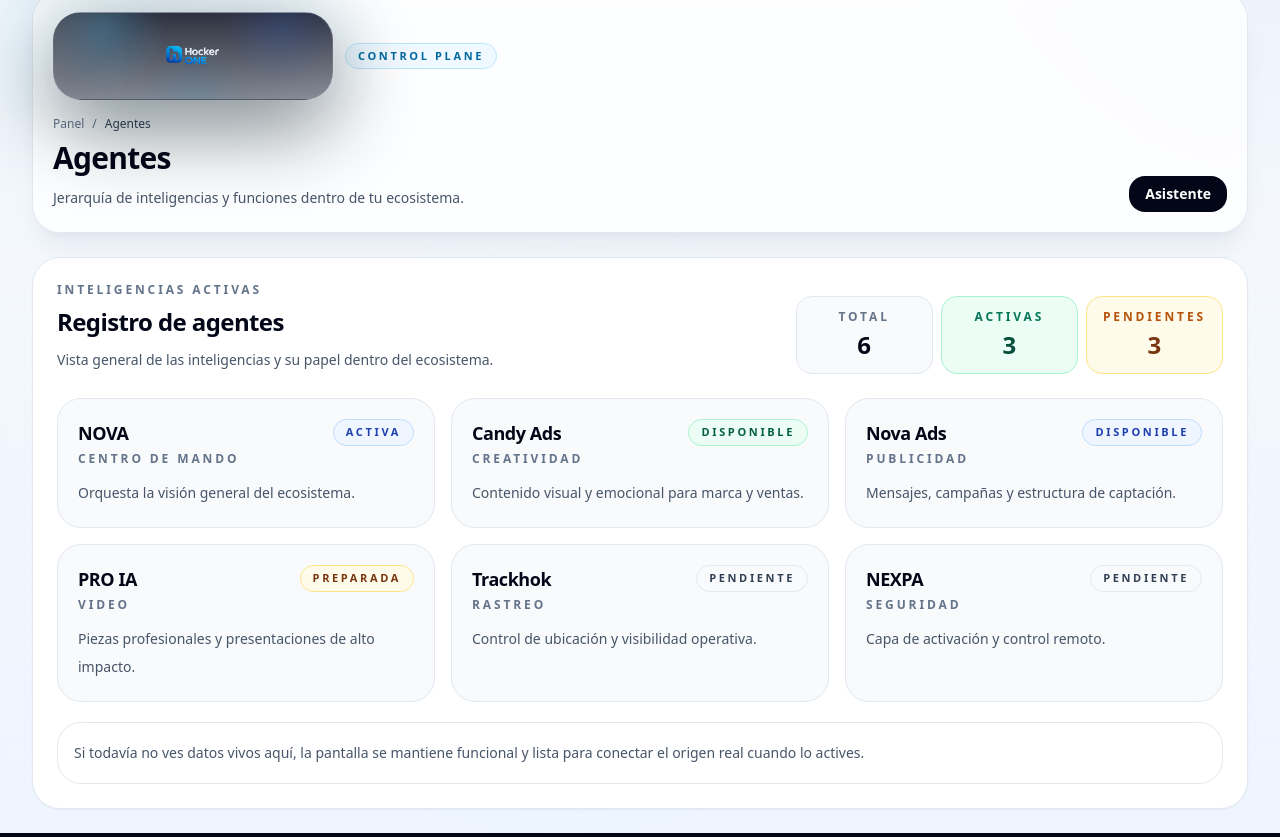
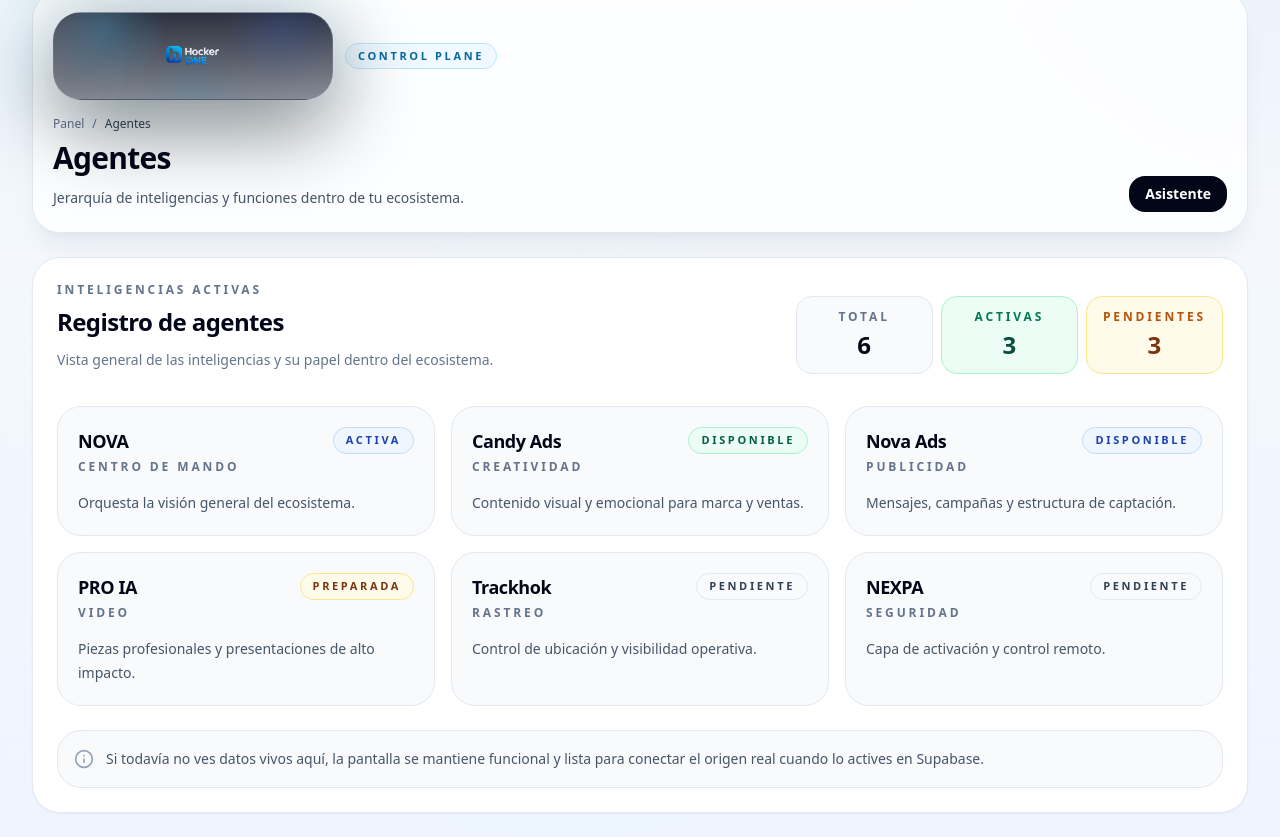
Before and after one commit to HockerAGI/hocker.one, a Next.js app: page /agis in a window 1280 px wide. Shown: the part 196-1033 px from the top of the page. Built offline with nearby package versions, Linux system fonts and the light colour scheme; no server answers; the database is empty.

Commit message:
Actualizar AgisRegistry.tsx

```diff
--- a/src/components/AgisRegistry.tsx
+++ b/src/components/AgisRegistry.tsx
@@ -93,29 +93,29 @@ export default function AgisRegistry({
   return (
     <section className={className}>
       <div className="rounded-[28px] border border-slate-200 bg-white p-6 shadow-sm">
-        <div className="flex flex-col gap-3 md:flex-row md:items-end md:justify-between">
+        <div className="flex flex-col gap-5 md:flex-row md:items-end md:justify-between">
           <div>
             <div className="text-xs font-bold uppercase tracking-[0.24em] text-slate-500">
               Inteligencias activas
             </div>
             <h2 className="mt-2 text-2xl font-black tracking-tight text-slate-950">{title}</h2>
-            <p className="mt-2 max-w-2xl text-sm leading-7 text-slate-600">{subtitle}</p>
+            <p className="mt-2 max-w-2xl text-sm leading-7 text-slate-500">{subtitle}</p>
           </div>
 
-          <div className="grid grid-cols-3 gap-2 text-center">
-            <div className="rounded-2xl border border-slate-200 bg-slate-50 px-4 py-3">
+          <div className="grid grid-cols-3 gap-3 text-center md:gap-2">
+            <div className="rounded-2xl border border-slate-200 bg-slate-50 px-4 py-3 transition-colors hover:border-slate-300 hover:bg-white">
               <div className="text-xs font-bold uppercase tracking-[0.24em] text-slate-500">
                 Total
               </div>
               <div className="mt-1 text-2xl font-black text-slate-950">{stats.total}</div>
             </div>
-            <div className="rounded-2xl border border-emerald-200 bg-emerald-50 px-4 py-3">
+            <div className="rounded-2xl border border-emerald-200 bg-emerald-50 px-4 py-3 transition-colors hover:border-emerald-300 hover:bg-emerald-100/50">
               <div className="text-xs font-bold uppercase tracking-[0.24em] text-emerald-700">
                 Activas
               </div>
               <div className="mt-1 text-2xl font-black text-emerald-900">{stats.active}</div>
             </div>
-            <div className="rounded-2xl border border-amber-200 bg-amber-50 px-4 py-3">
+            <div className="rounded-2xl border border-amber-200 bg-amber-50 px-4 py-3 transition-colors hover:border-amber-300 hover:bg-amber-100/50">
               <div className="text-xs font-bold uppercase tracking-[0.24em] text-amber-700">
                 Pendientes
               </div>
@@ -124,15 +124,15 @@ export default function AgisRegistry({
           </div>
         </div>
 
-        <div className="mt-6 grid grid-cols-1 gap-4 md:grid-cols-2 xl:grid-cols-3">
+        <div className="mt-8 grid grid-cols-1 gap-4 md:grid-cols-2 xl:grid-cols-3">
           {items.map((item) => (
             <article
               key={item.name}
-              className="rounded-[24px] border border-slate-200 bg-slate-50 p-5"
+              className="group relative rounded-[24px] border border-slate-200 bg-slate-50 p-5 transition-all duration-300 hover:-translate-y-1 hover:border-slate-300 hover:bg-white hover:shadow-xl hover:shadow-slate-900/5"
             >
               <div className="flex items-start justify-between gap-3">
                 <div>
-                  <div className="text-lg font-black tracking-tight text-slate-950">
+                  <div className="text-lg font-black tracking-tight text-slate-950 transition-colors group-hover:text-blue-600">
                     {item.name}
                   </div>
                   <div className="mt-1 text-xs font-bold uppercase tracking-[0.24em] text-slate-500">
@@ -140,20 +140,27 @@ export default function AgisRegistry({
                   </div>
                 </div>
                 <div
-                  className={`rounded-full border px-3 py-1 text-[11px] font-black uppercase tracking-[0.24em] ${accentClasses(item.accent)}`}
+                  className={`rounded-full border px-3 py-1 text-[11px] font-black uppercase tracking-[0.24em] transition-colors ${accentClasses(item.accent)}`}
                 >
                   {item.status}
                 </div>
               </div>
 
-              <p className="mt-3 text-sm leading-7 text-slate-600">{item.desc}</p>
+              <p className="mt-4 text-sm leading-6 text-slate-600">{item.desc}</p>
             </article>
           ))}
         </div>
 
-        <div className="mt-5 rounded-3xl border border-slate-200 bg-white p-4 text-sm leading-7 text-slate-600">
-          Si todavía no ves datos vivos aquí, la pantalla se mantiene funcional y lista para conectar
-          el origen real cuando lo actives.
+        <div className="mt-6 flex items-start gap-3 rounded-3xl border border-slate-200 bg-slate-50 p-4 text-sm leading-6 text-slate-600 transition-colors hover:bg-white hover:border-slate-300">
+          <svg className="mt-0.5 h-5 w-5 shrink-0 text-slate-400" viewBox="0 0 24 24" fill="none" stroke="currentColor" strokeWidth="2" strokeLinecap="round" strokeLinejoin="round">
+            <circle cx="12" cy="12" r="10"/>
+            <path d="M12 16v-4"/>
+            <path d="M12 8h.01"/>
+          </svg>
+          <p>
+            Si todavía no ves datos vivos aquí, la pantalla se mantiene funcional y lista para conectar
+            el origen real cuando lo actives en Supabase.
+          </p>
         </div>
       </div>
     </section>
```
